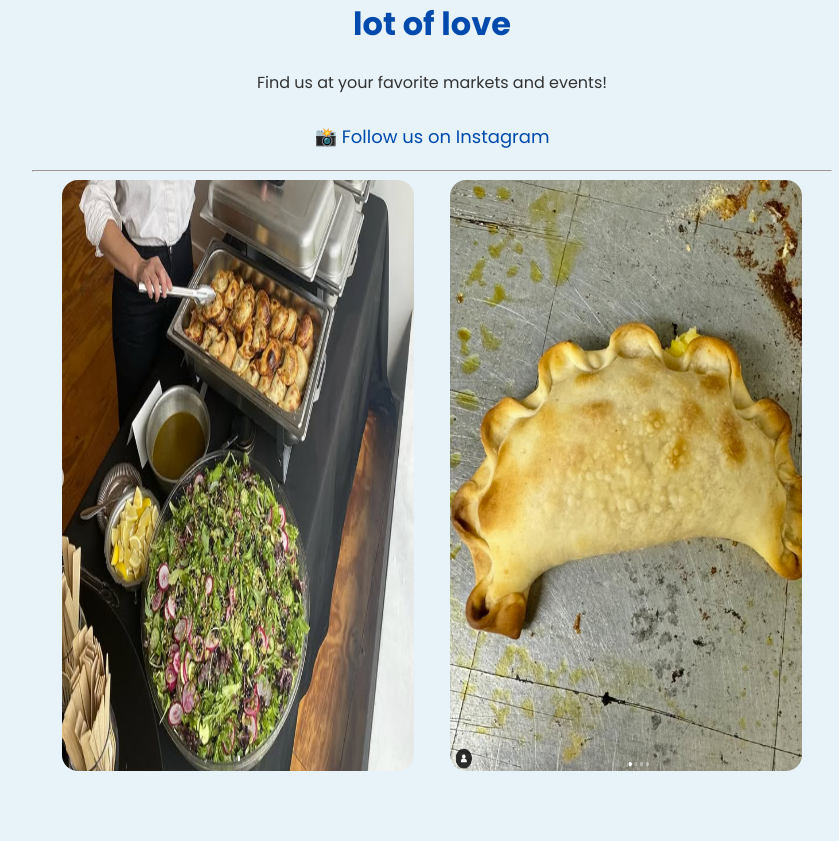
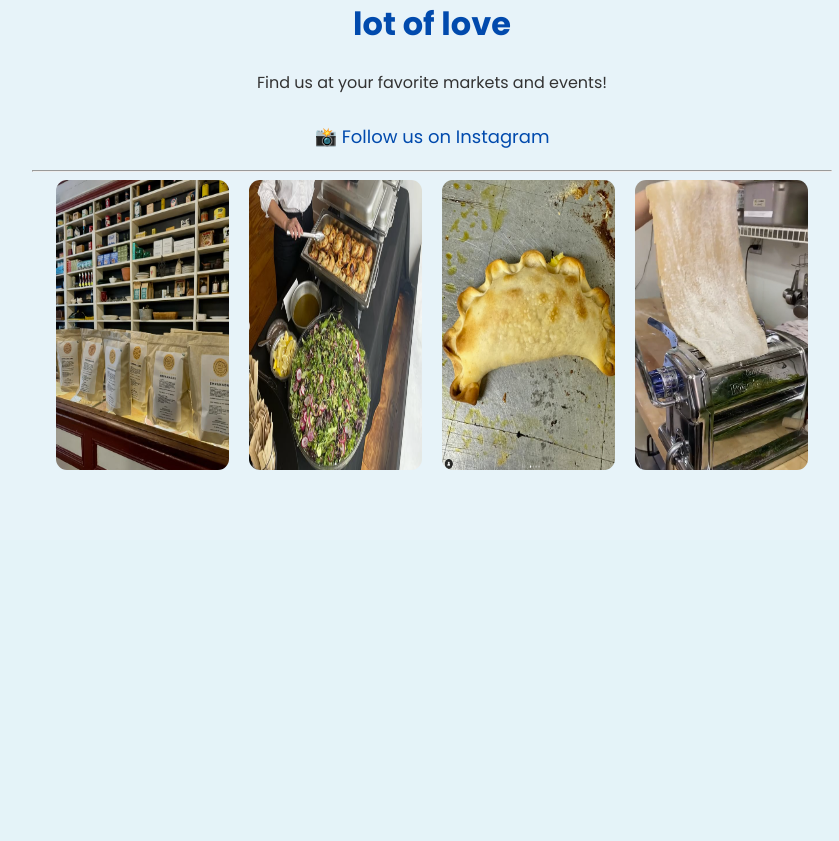
Before and after one commit to tinchogurman/flask-empanadas, a Flask app: page / in a window 1280 px wide. Shown: the part 267-1108 px from the top of the page, without its empty margins (208-1047 px from the left). After the commit the page ends 737 px from the top, so only its background shows below. Run offline with Flask 3, Linux system fonts and the light colour scheme.

Commit message:
cambios en el home

```diff
--- a/templates/home.html
+++ b/templates/home.html
@@ -11,11 +11,11 @@
 
     <hr class="decorative-line">
 
-    <div class="gallery-home" style="display: flex; justify-content: center; gap: 36px; flex-wrap: nowrap; overflow-x: auto;">
-        <img src="{{ url_for('static', filename='images/home/Tienda-packs.PNG') }}" style="width: 44%; height: auto; border-radius: 16px;">
-        <img src="{{ url_for('static', filename='images/home/Cooking-Empanadas(1).PNG') }}" style="width: 44%; height: auto; border-radius: 16px;">
-        <img src="{{ url_for('static', filename='images/home/Empa(1).PNG') }}" style="width: 44%; height: auto; border-radius: 16px;">
-        <img src="{{ url_for('static', filename='images/home/Pastalinda(1).PNG') }}" style="width: 44%; height: auto; border-radius: 16px;">
+    <div class="gallery-home" style="display: flex; justify-content: center; gap: 20px; flex-wrap: nowrap; padding: 0 40px;">
+        <img src="{{ url_for('static', filename='images/home/Tienda-packs.PNG') }}" style="width: 24%; height: auto; border-radius: 11px;">
+        <img src="{{ url_for('static', filename='images/home/Cooking-Empanadas(1).PNG') }}" style="width: 24%; height: auto; border-radius: 11px;">
+        <img src="{{ url_for('static', filename='images/home/Empa(1).PNG') }}" style="width: 24%; height: auto; border-radius: 11px;">
+        <img src="{{ url_for('static', filename='images/home/Pastalinda(1).PNG') }}" style="width: 24%; height: auto; border-radius: 11px;">
     </div>
 </div>
 
```
